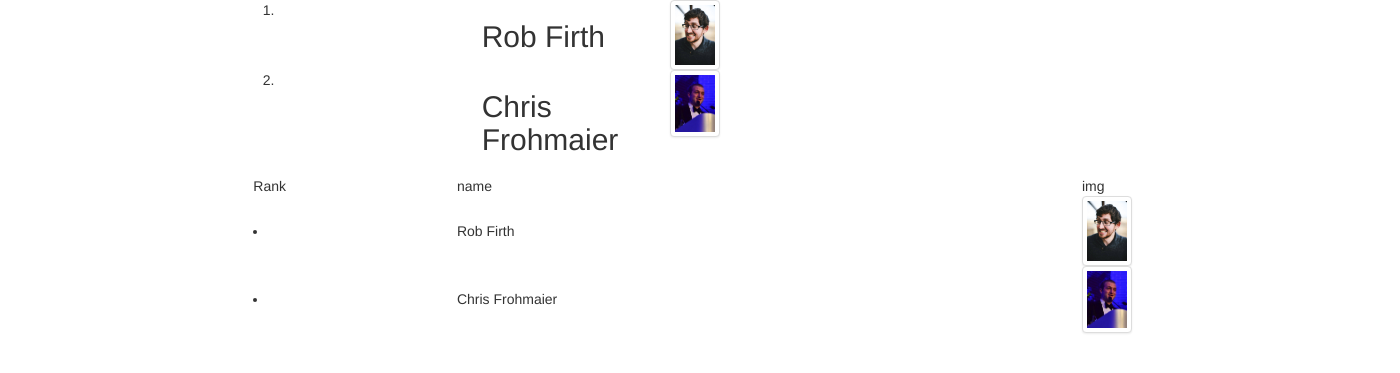
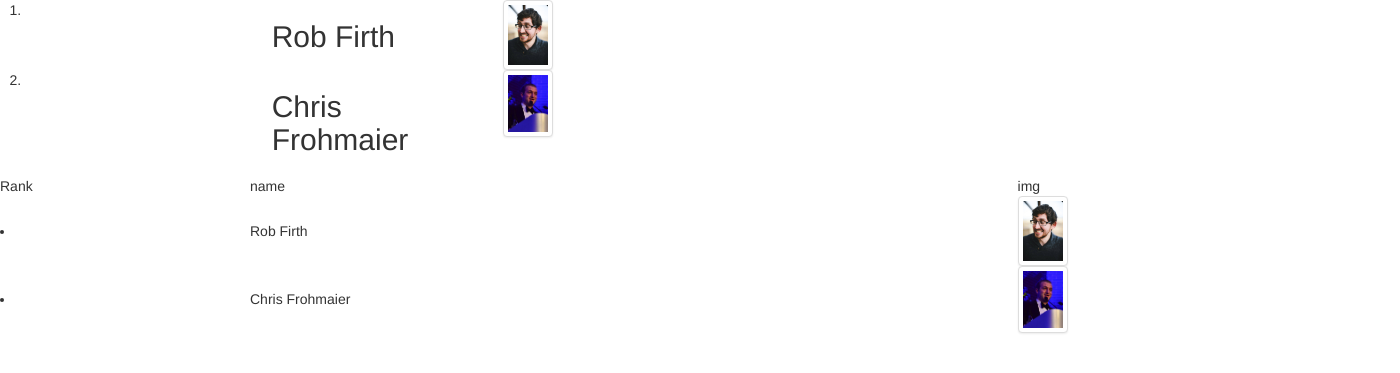
Before and after one commit to RobFirth/astrosquash, a Flask app: page / in a window 1400 px wide. Shown: the part 70-443 px from the top of the page. Run offline with Flask 2, Linux system fonts and the light colour scheme; data comes from the database, SQL or seed files in the repository; some libraries are stand-ins or nearby versions.

Commit message:
columns?

```diff
--- a/app/templates/home.html
+++ b/app/templates/home.html
@@ -1,5 +1,6 @@
 {% extends "layout.html" %}
 {% block content %}
+</div>
   <div class="jumbo">
   </div>
 <div>
--- a/app/templates/layout.html
+++ b/app/templates/layout.html
@@ -14,16 +14,7 @@
       </div>
     </header>
 
-    <div class = 'row'>
-    <div class="col-md-2"></div>
-      <div class="col-md-8">
-        <div class="container">
-          {% block content %}
-          {% endblock %}
-        </div>
-      </div>
-    </div>
-
-
+    {% block content %}
+    {% endblock %}
   </body>
 </html>
```
